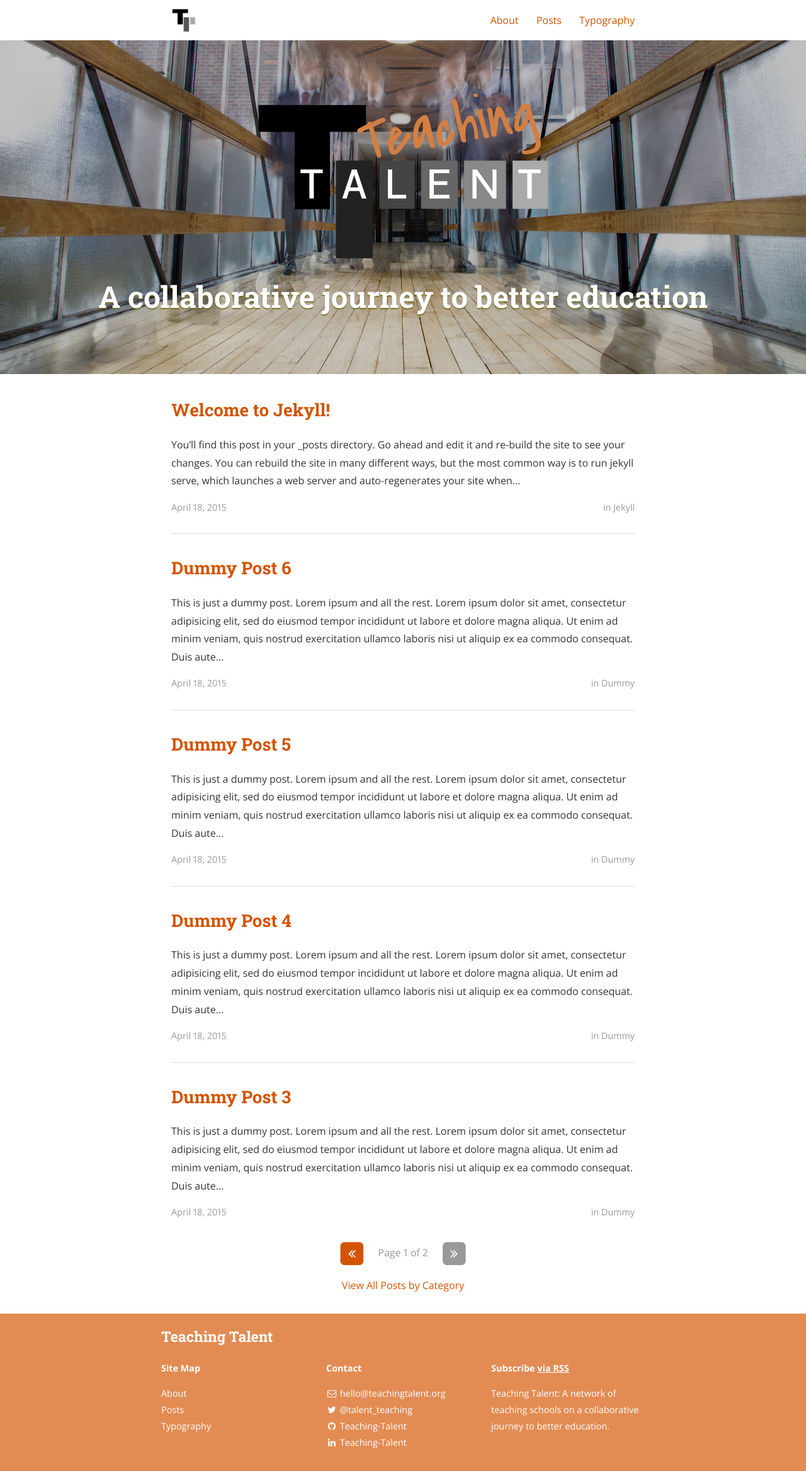
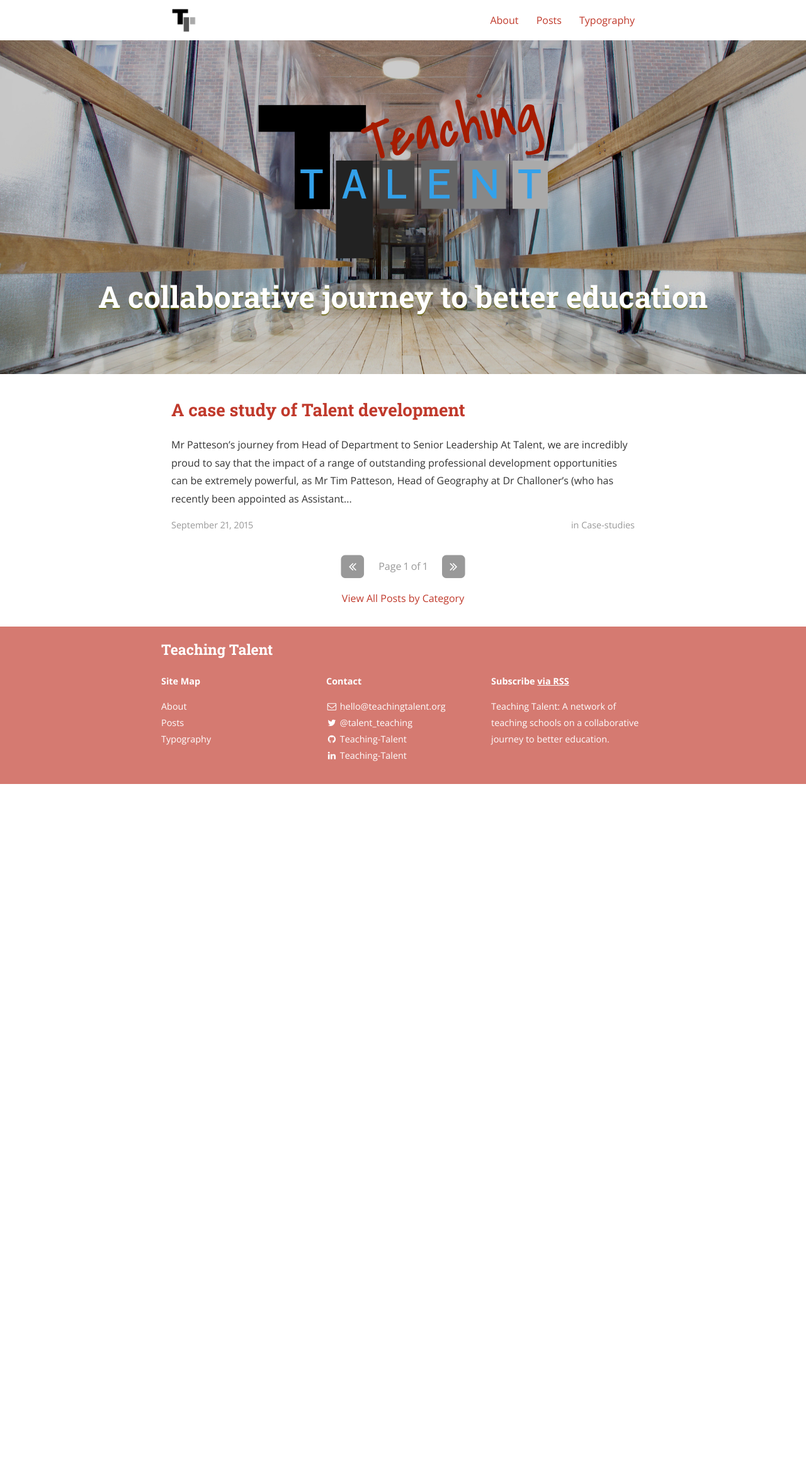
Before and after one commit to Teaching-Talent/teaching-talent.github.io, a Jekyll site: the page built from index.html, in a window 1280 px wide. Shown: the whole page at 63% size. Built offline with Jekyll 4.4.1, drawn with Linux system fonts in a browser that asks for light colours; nearby versions of some CDN libraries; the list of posts is cut into pages by our own code; a style sheet for code colours, icons or effects is not loaded; after the commit the page ends 1245 px from its top, so only the background shows below that.

Commit message:
New Post

```diff
--- a/_config.yml
+++ b/_config.yml
@@ -27,11 +27,15 @@
 
 # Category descriptions (for archive pages)
 descriptions:
-  - cat: jekyll
-    desc: "Posts describing Jekyll setup techniques."
+  - cat: case-studies
+    desc: "Posts describing case studies."
 
   - cat: dummy
     desc: "Just some placeholder posts, lorem ipsum and the rest."
+
+# Custom vars
+version:          		1.0.0
+post_assets:			assets/posts
 
 # Social icons and sharing options
 #
--- a/_posts/2015-04-18-dummy.markdown
+++ /dev/null
@@ -1,16 +0,0 @@
----
-layout: post
-title:  "Dummy Post"
-date:   2015-04-18 08:43:59
-author: Ben Centra
-categories: Dummy
----
-
-This is just a dummy post. Lorem ipsum and all the rest.
-
-Lorem ipsum dolor sit amet, consectetur adipisicing elit, sed do eiusmod
-tempor incididunt ut labore et dolore magna aliqua. Ut enim ad minim veniam,
-quis nostrud exercitation ullamco laboris nisi ut aliquip ex ea commodo
-consequat. Duis aute irure dolor in reprehenderit in voluptate velit esse
-cillum dolore eu fugiat nulla pariatur. Excepteur sint occaecat cupidatat non
-proident, sunt in culpa qui officia deserunt mollit anim id est laborum.
--- a/_posts/2015-04-18-dummy3.markdown
+++ /dev/null
@@ -1,16 +0,0 @@
----
-layout: post
-title:  "Dummy Post 3"
-date:   2015-04-18 08:43:59
-author: Ben Centra
-categories: Dummy
----
-
-This is just a dummy post. Lorem ipsum and all the rest.
-
-Lorem ipsum dolor sit amet, consectetur adipisicing elit, sed do eiusmod
-tempor incididunt ut labore et dolore magna aliqua. Ut enim ad minim veniam,
-quis nostrud exercitation ullamco laboris nisi ut aliquip ex ea commodo
-consequat. Duis aute irure dolor in reprehenderit in voluptate velit esse
-cillum dolore eu fugiat nulla pariatur. Excepteur sint occaecat cupidatat non
-proident, sunt in culpa qui officia deserunt mollit anim id est laborum.
--- a/_posts/2015-04-18-dummy4.markdown
+++ /dev/null
@@ -1,17 +0,0 @@
----
-layout: post
-title:  "Dummy Post 4"
-date:   2015-04-18 08:43:59
-author: Ben Centra
-categories: Dummy
-tags: ipsum
----
-
-This is just a dummy post. Lorem ipsum and all the rest.
-
-Lorem ipsum dolor sit amet, consectetur adipisicing elit, sed do eiusmod
-tempor incididunt ut labore et dolore magna aliqua. Ut enim ad minim veniam,
-quis nostrud exercitation ullamco laboris nisi ut aliquip ex ea commodo
-consequat. Duis aute irure dolor in reprehenderit in voluptate velit esse
-cillum dolore eu fugiat nulla pariatur. Excepteur sint occaecat cupidatat non
-proident, sunt in culpa qui officia deserunt mollit anim id est laborum.
--- a/_posts/2015-04-18-dummy5.markdown
+++ /dev/null
@@ -1,17 +0,0 @@
----
-layout: post
-title:  "Dummy Post 5"
-date:   2015-04-18 08:43:59
-author: Ben Centra
-categories: Dummy
-tags: lorem
----
-
-This is just a dummy post. Lorem ipsum and all the rest.
-
-Lorem ipsum dolor sit amet, consectetur adipisicing elit, sed do eiusmod
-tempor incididunt ut labore et dolore magna aliqua. Ut enim ad minim veniam,
-quis nostrud exercitation ullamco laboris nisi ut aliquip ex ea commodo
-consequat. Duis aute irure dolor in reprehenderit in voluptate velit esse
-cillum dolore eu fugiat nulla pariatur. Excepteur sint occaecat cupidatat non
-proident, sunt in culpa qui officia deserunt mollit anim id est laborum.
--- a/_posts/2015-04-18-dummy6.markdown
+++ /dev/null
@@ -1,17 +0,0 @@
----
-layout: post
-title:  "Dummy Post 6"
-date:   2015-04-18 08:43:59
-author: Ben Centra
-categories: Dummy
-tags: lorem ipsum
----
-
-This is just a dummy post. Lorem ipsum and all the rest.
-
-Lorem ipsum dolor sit amet, consectetur adipisicing elit, sed do eiusmod
-tempor incididunt ut labore et dolore magna aliqua. Ut enim ad minim veniam,
-quis nostrud exercitation ullamco laboris nisi ut aliquip ex ea commodo
-consequat. Duis aute irure dolor in reprehenderit in voluptate velit esse
-cillum dolore eu fugiat nulla pariatur. Excepteur sint occaecat cupidatat non
-proident, sunt in culpa qui officia deserunt mollit anim id est laborum.
--- a/_posts/2015-04-18-welcome-to-jekyll.markdown
+++ /dev/null
@@ -1,53 +0,0 @@
----
-layout: post
-title:  "Welcome to Jekyll!"
-date:   2015-04-18 08:43:59
-author: Ben Centra
-categories: Jekyll
-tags:	jekyll welcome
-cover:  "assets/instacode.png"
----
-
-You’ll find this post in your `_posts` directory. Go ahead and edit it and re-build the site to see your changes. You can rebuild the site in many different ways, but the most common way is to run `jekyll serve`, which launches a web server and auto-regenerates your site when a file is updated.
-
-## Adding New Posts
-
-To add new posts, simply add a file in the `_posts` directory that follows the convention `YYYY-MM-DD-name-of-post.ext` and includes the necessary front matter. Take a look at the source for this post to get an idea about how it works.
-
-### Tags and Categories
-
-If you list one or more categories or tags in the front matter of your post, they will be included with the post on the page as links. Clicking the link will bring you to an auto-generated archive page for the category or tag, created using the [jekyll-archive][jekyll-archive] gem.
-
-### Cover Images
-
-To add a cover image to your post, set the "cover" property in the front matter with the relative URL of the image (i.e. <code>cover: "assets/cover_image.jpg"</code>).
-
-### Code Snippets
-
-You can use [highlight.js][highlight] to add syntax highlig code snippets:
-
-<pre><code class="hljs javascript">function demo(string, times) {
-  for (var i = 0; i < times; i++) {
-    console.log(string);
-  }
-}
-demo("hello, world!", 10);</code></pre>
-
-### Images
-
-Lightbox has been enabled for images. To create the link that'll launch the lightbox, add <code>data-lightbox</code> and <code>data-title</code> attributes to an <code>&lt;a&gt;</code> tag around your <code>&lt;img&gt;</code> tag. The result is:
-
-<a href="//bencentra.com/assets/images/falcon9_large.jpg" data-lightbox="falcon9-large" data-title="Check out the Falcon 9 from SpaceX">
-  <img src="//bencentra.com/assets/images/falcon9_small.jpg" title="Check out the Falcon 9 from SpaceX">
-</a>
-
-For more information, check out the [Lightbox][lightbox] website.
-
-Check out the [Jekyll docs][jekyll] for more info on how to get the most out of Jekyll. File all bugs/feature requests at [Jekyll’s GitHub repo][jekyll-gh]. If you have questions, you can ask them on [Jekyll’s dedicated Help repository][jekyll-help].
-
-[jekyll]:      http://jekyllrb.com
-[jekyll-gh]:   https://github.com/jekyll/jekyll
-[jekyll-help]: https://github.com/jekyll/jekyll-help
-[highlight]:   https://highlightjs.org/
-[lightbox]:    http://lokeshdhakar.com/projects/lightbox2/
-[jekyll-archive]: https://github.com/jekyll/jekyll-archives
--- /dev/null
+++ b/_posts/2015-04-18-welcome-to-jekyll.md
@@ -0,0 +1,40 @@
+---
+layout: post
+title:  "A case study of Talent development"
+date:   2015-09-21
+author: Tim Patteson & Toby Pickard
+categories: case-studies
+tags:	case-studies
+cover:  "assets/posts/tpa_cover.jpg"
+permalink:	"a-case-study-of-talent-development"
+---
+
+## Mr Patteson's journey from Head of Department to Senior Leadership
+
+At _Talent_, we are incredibly proud to say that the impact of a range of outstanding professional development opportunities can be extremely powerful, as __Mr Tim Patteson, Head of Geography at Dr Challoner's (who has recently been appointed as Assistant Headteacher at Chesham Grammar School)__ has recently revealed.  Before leaving Challoner’s for his new role at the end of the 2014/15 school year, he agreed to be __interviewed by sixth form student__, Toby Pickard:
+
+### How did the Astra TALENT leadership opportunities help you to reach your goals?
+
+From 2013, I had the opportunity to facilitate the __Outstanding Teaching Programme (OTP)__, which aims to enhance the practice of teachers who are securely ‘good’.  This was an invaluable learning experience which involved __coaching other teachers outside my own school__ to help them reflect and improve their own practice - and it was immensely rewarding to see so many ‘outstanding’ judgements by the end of the sessions.  There were also __significant networking opportunities__ involved, as I worked alongside the Assistant Head teacher from Beaconsfield School to facilitate the 6 session course.
+
+<img src="{{site.baseurl}}{{site.post_assets}}/TPA.jpg" style="width: 15em;" class="inline-right" />
+
+During 2014/15, I also took the ‘brave’ decision to __shadow the Director of the Astra SCITT and Teaching School__, Stephanie Rodgers, including interviewing prospective trainees and organising their open afternoon and induction sessions.  It was an eye-opening and exhilarating experience, which inspired me even further towards senior leadership - as well as showing me its realities!
+
+I also took part last year in the _Talent_ / Wycombe High School __Internship Programme__ for middle and senior leaders.  This programme allows teachers / leaders to complete a short project with an agreed focus in another school and then present findings to their senior leadership team.  I had the wonderful opportunity to visit __Sir William Ramsey school__ in Hazlemere, where I investigated stretch and challenge in the sixth form.  It was a powerful and enlightening experience, which honed my skills of observation, professionalism and presentation.
+
+Finally, early last year I successfully bid for an __Talent Research Bursary of £500__, and used the money towards starting my __NPQSL__, a qualification for senior leaders or aspiring senior leaders, where you have to study four online modules over the year, and then run a whole school project on formative assessment.  I am looking forward to __publishing my final research project__ via the _Teaching Talent_ website in 2016.
+
+###What have been the highlights of your professional development with Astra?
+
+I’ve really enjoyed them all, because they have taken me outside my own context in the Geography team, __working with a greater number of people from a diverse range of backgrounds__; ultimately it has given me a really great insight into what it is like to be an Assistant Headteacher before starting my new role, and was also invaluable interview preparation!
+
+###What advice would you give to others wanting to develop their career into Senior Leadership?
+
+I think when you are preparing for SLT, you have to have evidence that you are both committed to your own professional development (the NPQSL has been crucial to show this) and you have had an impact across the whole school, not just in your department.  Everything I have done with the Astra Alliance has provided examples where I have had an impact across different schools.
+
+###Do you hope to continue to work to develop your career with _Talent_ in the future?
+
+Very closely; my role there is partly to be in charge of professional development of staff at Chesham Grammar School, and it is also going to be looking after trainees recruited through _Talent_.  As we are now affliated with a SCITT, I anticipate that I will continue to work closely with _Talent_ schools, and I’m excited to be involved at such a pivotal and innovative time.
+
+__Toby Pickard, Year 12 (DCGS), July 2015__
--- a/_sass/_layout.scss
+++ b/_sass/_layout.scss
@@ -252,6 +252,15 @@ pre code.hljs {
 		margin: auto;
 		width: 90%;
 	}
+	.inline-left, .inline-right {
+		margin: 1em;
+	}
+	.inline-left {
+		float: left;
+	}
+	.inline-right {
+		float: right;
+	}
 	/*
 	*	Posts
 	*/
--- a/_sass/base/_variables.scss
+++ b/_sass/base/_variables.scss
@@ -43,7 +43,7 @@ $drop-shadow-alpha: 0.75;
 // Font Colors
 $base-background-color: #fff;
 $base-font-color: $dark-gray;
-$action-color: $orange;
+$action-color: $red;
 $highlight-color: tint($action-color, 33%);
 
 // Border
--- a/about.md
+++ b/about.md
@@ -3,7 +3,7 @@ layout: page
 title: About
 permalink: /about/
 ---
-### The Teaching Talent Network
+### Teaching Talent
 
 We are network of teaching schools on a collaborative journey to better education.
 
```
Also changed, not shown: _posts/2015-04-18-dummy2.markdown (deleted, +0 -16 lines), assets/full_logo.png, assets/header_image_washed.jpg, assets/posts/TPA.jpg (added), assets/posts/tpa_cover.jpg (added).
